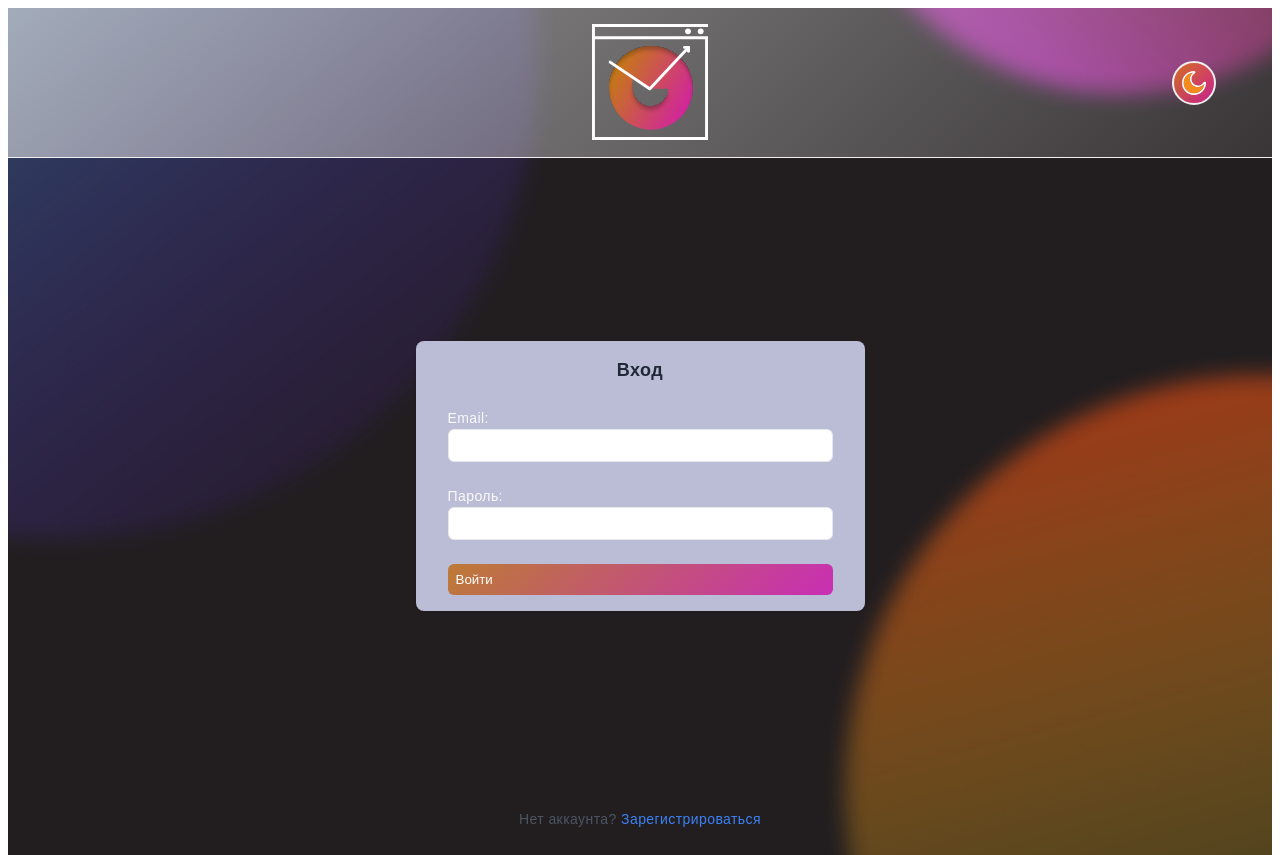
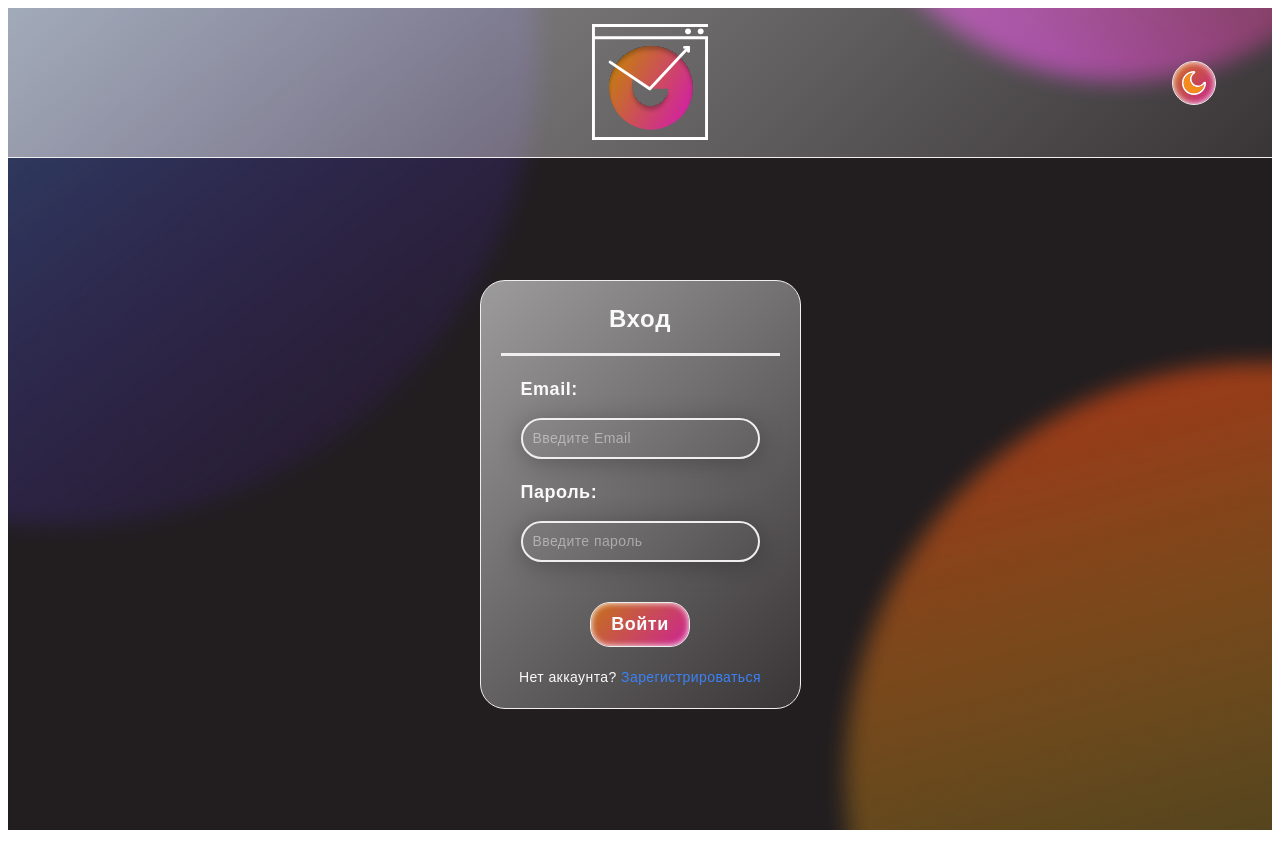
Before and after one commit to alebedev85/mytrello, a React (Vite) app: page /login in a window 1280 px wide. After the commit the page ends 830 px from the top, so only its background shows below. Built offline with nearby package versions, Linux system fonts and the light colour scheme; no server answers.

Commit message:
refactor: переделал форму авторизации

```diff
--- a/index.html
+++ b/index.html
@@ -1,5 +1,5 @@
 <!doctype html>
-<html lang="en">
+<html lang="rus">
   <head>
     <meta charset="UTF-8" />
     <link rel="icon" type="image/svg+xml" href="/favicon2.svg"/>
--- a/src/App.module.scss
+++ b/src/App.module.scss
@@ -1,11 +1,5 @@
-@use './styles/variables.scss' as *;
 .container {
   height: 100%;
   background: var(--bg-image) center / auto no-repeat, var(--background-color);
-  // padding: $spacing-lg;
   min-width: max-content;
-
-  &.dark {
-    background-color: $dark-bg;
-  }
 }
--- a/src/components/AuthForm/AuthForm.module.scss
+++ b/src/components/AuthForm/AuthForm.module.scss
@@ -1,44 +1,62 @@
 @use "../../styles/variables.scss" as *;
 
-
-.title {
-  color: $light-text;
-  text-align: center;
-}
-
 .authForm {
-  background-color: $light-surface;
-  padding: $spacing-md $spacing-xl;
-  border-radius: $border-radius-md;
-  box-shadow: $shadow-md;
-  width: 385px;
-  margin: auto;
+  background: var(--glass-effect);
+  border: 1px solid var(--glass-stroke);
+  border-radius: 25px;
+  width: 321px;
   display: flex;
   flex-direction: column;
-  gap: $spacing-lg;
+  padding-bottom: 20px;
+
+  .formHeader {
+    margin: 20px 20px 0;
+    padding-bottom: 16px;
+    border-bottom: 3px solid var(--glass-stroke);
+    text-align: center;
+  }
+
+  .formContent {
+    width: 100%;
+    padding: 0 40px;
+    display: flex;
+    flex-direction: column;
+    align-items: center;
+  }
 
   .inputGroup {
-    display: flex;
-    flex-direction: column;
+    margin-top: 20px;
+    width: 100%;
   }
 
   input {
-    padding: $spacing-sm;
-    border: 1px solid $light-border;
-    border-radius: $border-radius-sm;
+    margin-top: 15px;
+    padding: 10px;
+    width: 100%;
+    height: 41px;
+    border: 2px solid rgba(239, 239, 239, 1);
+    border-radius: 25px;
+    box-shadow: 0px 4px 25px 0px rgba(0, 0, 0, 0.25);
+    background: linear-gradient(
+      135deg,
+      rgba(239, 239, 239, 0.05) 0%,
+      rgba(255, 255, 255, 0.01) 100%
+    );
+    font: var(--text-body-dull);
+    color: var(--text-color-primary);
+    letter-spacing: var(--letter-spacing-base);
+
+    &::placeholder {
+      font: var(--text-body-dull);
+      color: var(--text-color-primary);
+      letter-spacing: var(--letter-spacing-base);
+      opacity: 0.45;
+    }
   }
 
-  button {
-    background-color: $primary-color;
-    color: white;
-    padding: $spacing-sm;
-    border: none;
-    border-radius: $border-radius-sm;
-    cursor: pointer;
-  }
-
-  button:hover {
-    background-color: $primary-hover;
+  .submitButton {
+    margin: 40px 0 20px;
+    padding: 8px 20px;
   }
 }
 
--- a/src/components/AuthForm/AuthForm.tsx
+++ b/src/components/AuthForm/AuthForm.tsx
@@ -1,13 +1,15 @@
 import { useForm } from "react-hook-form";
+import { Link } from "react-router-dom";
 import styles from "./AuthForm.module.scss";
 
 interface AuthFormProps {
   title: string;
   buttonText: string;
   onSubmit: (data: { email: string; password: string }) => void;
+  type: "login" | "register";
 }
 
-const AuthForm = ({ title, buttonText, onSubmit }: AuthFormProps) => {
+const AuthForm = ({ title, buttonText, onSubmit, type }: AuthFormProps) => {
   const {
     register,
     handleSubmit,
@@ -16,18 +18,23 @@ const AuthForm = ({ title, buttonText, onSubmit }: AuthFormProps) => {
 
   return (
     <form
-      // autoComplete="off"
+      autoComplete="off"
       onSubmit={handleSubmit(onSubmit)}
       className={styles.authForm}
     >
-      <h2 className={styles.title}>{title}</h2>
-
+      <div className={styles.formHeader}>
+        <h1>{title}</h1>
+      </div>
+      <div className={styles.formContent}>
         <div className={styles.inputGroup}>
-        <label htmlFor="email">Email:</label>
+          <label htmlFor="email">
+            <h2>Email:</h2>
+          </label>
           <input
             id="email"
             type="email"
-          // autoComplete="off"
+            autoComplete="new-password"
+            placeholder="Введите Email"
             {...register("email", {
               required: "Email обязателен",
               pattern: {
@@ -36,15 +43,20 @@ const AuthForm = ({ title, buttonText, onSubmit }: AuthFormProps) => {
               },
             })}
           />
-        {errors.email && <p className={styles.error}>{errors.email.message}</p>}
+          {errors.email && (
+            <p className={styles.error}>{errors.email.message}</p>
+          )}
         </div>
 
         <div className={styles.inputGroup}>
-        <label htmlFor="password">Пароль:</label>
+          <label htmlFor="password">
+            <h2>Пароль:</h2>
+          </label>
           <input
             id="password"
             type="password"
-          // autoComplete="new-password"
+            placeholder="Введите пароль"
+            autoComplete="new-password"
             {...register("password", {
               required: "Пароль обязателен",
               minLength: {
@@ -58,9 +70,15 @@ const AuthForm = ({ title, buttonText, onSubmit }: AuthFormProps) => {
           )}
         </div>
 
-      <button type="submit" className={styles.submitButton}>
-        {buttonText}
+        <button className={styles.submitButton} type="submit">
+          <h2>{buttonText} </h2>
         </button>
+        {type === "login" ?<p className="text-body" style={{ whiteSpace: "nowrap" }}>
+          Нет аккаунта? <Link to="/register">Зарегистрироваться</Link>
+        </p> : <p className="text-body" style={{ whiteSpace: "nowrap" }}>
+          Уже есть аккаунт? <Link to="/login">Войти</Link>
+        </p> }
+      </div>
     </form>
   );
 };
--- a/src/pages/Login/Login.module.scss
+++ b/src/pages/Login/Login.module.scss
@@ -6,13 +6,6 @@
   align-items: center;
   justify-content: center;
   height: $mainHied;
-  // background-color: $light-bg;
-  border-radius: 0 0 $border-radius-md $border-radius-md;
-  padding-bottom: 25px;
-
-  &.dark {
-    background-color: $dark-main;
-  }
 }
 
 .link {
--- a/src/pages/Login/Login.tsx
+++ b/src/pages/Login/Login.tsx
@@ -1,6 +1,6 @@
 import { useState } from "react";
 import { useDispatch, useSelector } from "react-redux";
-import { Link, useNavigate } from "react-router-dom";
+import { useNavigate } from "react-router-dom";
 import AuthForm from "../../components/AuthForm/AuthForm";
 import { loginFailure, loginStart, loginSuccess } from "../../store/authSlice";
 import { login as firebaseLogin } from "../../utils/authService";
@@ -30,7 +30,7 @@ const Login = () => {
           email: user.email,
           id: user.uid,
           token: await user.getIdToken(),
-        })
+        }),
       );
       navigate("/board");
       // eslint-disable-next-line @typescript-eslint/no-explicit-any
@@ -47,12 +47,9 @@ const Login = () => {
       {isLoading ? (
         <Loader />
       ) : (
-        <AuthForm title="Вход" buttonText="Войти" onSubmit={handleLogin} />
+        <AuthForm title="Вход" buttonText="Войти" onSubmit={handleLogin} type={"login"}/>
       )}
       {error && <p className={styles.error}>Ошибка: {error}</p>}
-      <p className={styles.link}>
-        Нет аккаунта? <Link to="/register">Зарегистрироваться</Link>
-      </p>
     </div>
   );
 };
--- a/src/pages/Register/Register.module.scss
+++ b/src/pages/Register/Register.module.scss
@@ -6,13 +6,8 @@
   align-items: center;
   justify-content: center;
   height: $mainHied;
-  background-color: $light-bg;
-  border-radius: 0 0 $border-radius-md $border-radius-md;
-  padding-bottom: 25px;
 
-  &.dark {
-    background-color: $dark-main;
-  }
+
 }
 
 .link {
@@ -20,9 +15,6 @@
   color: $light-text-secondary;
   text-align: center;
 
-  .dark & {
-    color: $dark-text;
-  }
 }
 
 .link a {
--- a/src/pages/Register/Register.tsx
+++ b/src/pages/Register/Register.tsx
@@ -44,12 +44,10 @@ const Register = () => {
           title="Регистрация"
           buttonText="Зарегистрироваться"
           onSubmit={handleRegister}
+          type={"register"}
         />
       )}
       {error && <p className={styles.error}>Ошибка: {error}</p>}
-      <p className={styles.link}>
-        Уже есть аккаунт? <a href="/login">Войти</a>
-      </p>
     </div>
   );
 };
--- a/src/styles/_variables.scss
+++ b/src/styles/_variables.scss
@@ -56,7 +56,7 @@ $mainHied: 84vh;
   --main-color: rgba(255, 255, 255, 1);
   /* ===== background ===== */
   --background-color: rgba(34, 30, 32, 1);
-  --bg-image: url("/public/background-png.png");
+  --bg-image: url("/background-png.png");
 
   /* ===== glass-effect ===== */
   --glass-effect: linear-gradient(
@@ -76,7 +76,8 @@ $mainHied: 84vh;
   --button-color-hover:
     linear-gradient(rgba(0, 0, 0, 0.3), rgba(0, 0, 0, 0.3)), var(--button-color);
   --button-border-radius: 20px;
-  --button-border: 2px solid var(--glass-stroke);
+  --button-border: 1px solid var(--glass-stroke);
+  --box-shadow: inset 0 0 6px var(--main-color);
   --button-border-hover: 2px solid rgba(90, 85, 254, 1);
   --button-box-shadow: 0px 4px 25px 0px rgba(0, 0, 0, 0.25);
 }
--- a/src/styles/global.scss
+++ b/src/styles/global.scss
@@ -1,5 +1,9 @@
 @use "./_variables.scss" as *;
 @use "./typography" as *;
+
+* {
+  box-sizing: border-box;
+}
 
 h1,
 h2,
@@ -7,7 +11,6 @@ h3,
 p {
   margin: 0;
   padding: 0;
-  box-sizing: border-box;
 }
 
 body {
@@ -45,6 +48,7 @@ h3 {
   font: var(--text-body-dull);
   color: var(--text-color-primary);
   letter-spacing: var(--letter-spacing-base);
+  opacity: 0.45;
 }
 
 button {
@@ -52,11 +56,17 @@ button {
   color: var(--main-color);
   background: var(--button-color);
   border: var(--button-border);
+  box-shadow: var(--box-shadow);
   border-radius: var(--button-border-radius);
 
   &:hover {
     background: var(--button-color-hover);
   }
+}
+
+a {
+  color: $primary-color;
+  text-decoration: none;
 }
 
 .tooltip {
```
Lines whose indentation alone changed are shown as unchanged.
